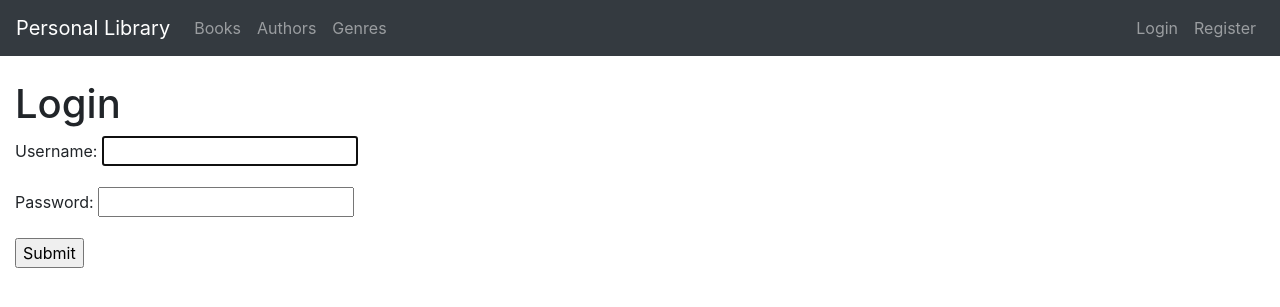
After one commit to FedirKiiko/digital-library, a Django app: page /accounts/login/ in a window 1280 px wide. The commit adds this page. Shown: the top 307 px of the page. Run offline with Django 5.2, Linux system fonts and the light colour scheme.

Commit message:
added login, logout and registration

```diff
--- a/core/settings.py
+++ b/core/settings.py
@@ -93,3 +93,7 @@ MEDIA_URL = "/media/"
 MEDIA_ROOT = BASE_DIR / "media"
 
 AUTH_USER_MODEL = "digital_library.Reader"
+
+LOGIN_REDIRECT_URL = "/"
+
+LOGOUT_REDIRECT_URL = "/"
--- a/core/urls.py
+++ b/core/urls.py
@@ -5,5 +5,6 @@ from django.urls import path, include
 
 urlpatterns = [
     path("admin/", admin.site.urls),
-    path("", include("digital_library.urls", namespace="digital_library"))
+    path("", include("digital_library.urls", namespace="digital_library")),
+    path("accounts/", include("django.contrib.auth.urls"))
 ] + static(settings.MEDIA_URL, document_root=settings.MEDIA_ROOT)
--- a/digital_library/urls.py
+++ b/digital_library/urls.py
@@ -7,13 +7,14 @@ from .views import (
     GenreListView,
     GenreDetailView,
     AuthorsListView,
-    AuthorsDetailView
+    AuthorsDetailView, RegisterView
 )
 
 app_name = "digital_library"
 
 urlpatterns = (
     path("", IndexView.as_view(), name="index"),
+    path("register/", RegisterView.as_view(), name="register"),
     path("books/", BookListView.as_view(), name="book-list"),
     path("books/<int:pk>/", BookDetailView.as_view(), name="book-detail"),
     path("genres/", GenreListView.as_view(), name="genre-list"),
--- a/templates/includes/navbar.html
+++ b/templates/includes/navbar.html
@@ -21,17 +21,17 @@
             <span class="navbar-text text-light mr-2">{{ user.username }}</span>
           </li>
           <li class="nav-item">
-            <form method="post" action="#">
+            <form method="post" action="{% url 'logout' %}">
               {% csrf_token %}
               <button type="submit" class="btn btn-link nav-link">Logout</button>
             </form>
           </li>
         {% else %}
           <li class="nav-item">
-            <a class="nav-link" href="#">Login</a>
+            <a class="nav-link" href="{% url 'login' %}">Login</a>
           </li>
           <li class="nav-item">
-            <a class="nav-link" href="#">Register</a>
+            <a class="nav-link" href="{% url 'digital_library:register' %}">Register</a>
           </li>
         {% endif %}
       </ul>
--- /dev/null
+++ b/templates/registration/login.html
@@ -0,0 +1,14 @@
+{% extends "base.html" %}
+
+{% block content %}
+  <h1>Login</h1>
+  {% if form.errors %}
+    <p style="color: red">Invalid credentials</p>
+  {% endif %}
+  <form action="{% url 'login' %}" method="post">
+    {% csrf_token %}
+    {{ form.as_p }}
+    <input type="submit" value="Submit">
+    <input type="hidden" name="next" value="{{ next }}">
+  </form>
+{% endblock %}
```
Also changed, not shown: digital_library/forms.py (added, +9 -0 lines), digital_library/views.py (+8 -0 lines), templates/registration/register.html (added, +14 -0 lines).
